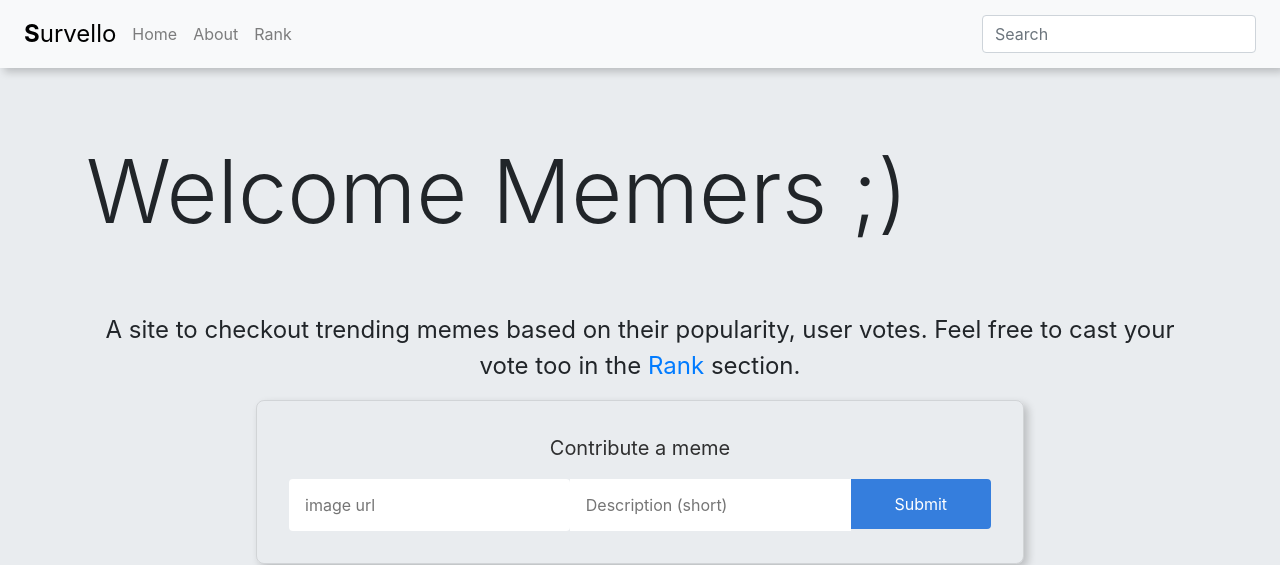
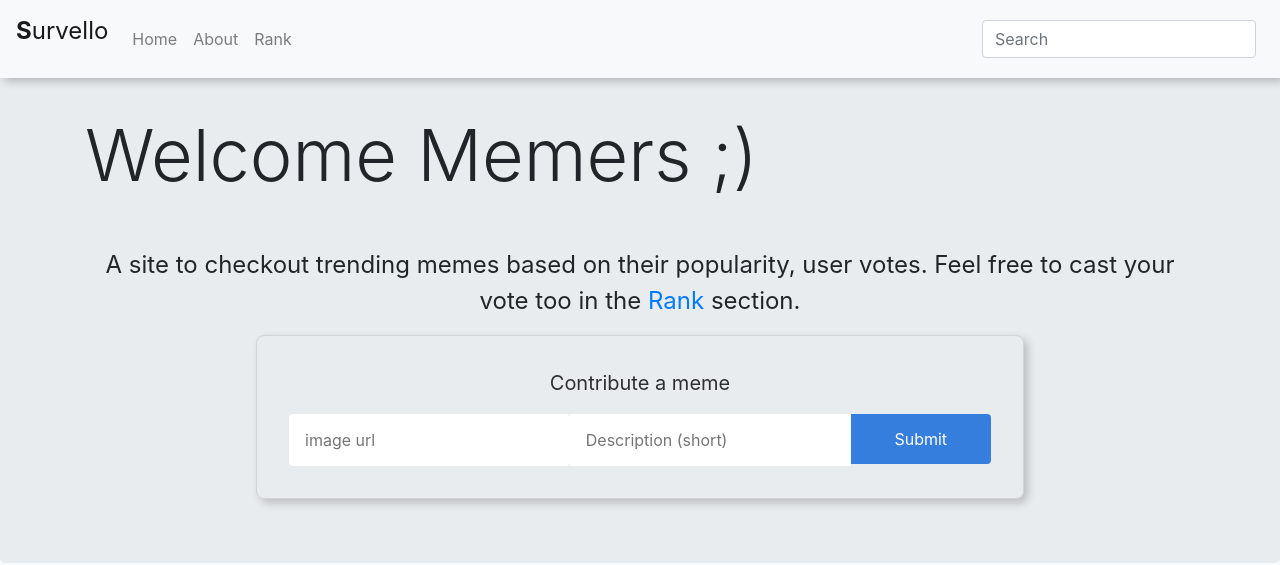
Before and after one commit to bisakhmondal/meme-ranker, a React (Create React App) app: page /#/ in a window 1280 px wide. Shown: the top 565 px of the page. Built offline with nearby package versions, Linux system fonts and the light colour scheme; no server answers.

Commit message:
corona sucked

```diff
--- a/public/index.html
+++ b/public/index.html
@@ -3,7 +3,7 @@
   <head>
     <meta charset="utf-8" />
     <link rel="icon" href="%PUBLIC_URL%/favicon.ico" />
-    <meta name="viewport" content="width=device-width, initial-scale=0.9" />
+    <meta name="viewport" content="width=device-width, initial-scale=1.0" />
     <meta name="theme-color" content="#000000" />
     <meta
       name="description"
--- a/src/components/jumbo.js
+++ b/src/components/jumbo.js
@@ -28,8 +28,8 @@ const Hero=()=>{
   }
   return (
         <div class="jumbotron">
-        <div class="container pa2">
-          <h1 class="display-2 pa2">{`Welcome Memers ;)`}</h1>
+        <div class="container">
+          <h1 class="display-3">{`Welcome Memers ;)`}</h1>
           <p className='f3 tc'>A site to checkout trending memes based on their popularity, user votes. Feel free to cast your vote too in the <Link to='/ranking'>Rank</Link> section.</p>
           <div class="pa0-l">
   <div class="bg-animate shadow-5 center mw7  pa4 br3-ns ba b--black-10">
--- a/src/components/navigation.js
+++ b/src/components/navigation.js
@@ -5,16 +5,15 @@ import { Link } from "react-router-dom";
 const Navigation=({sip})=>{
 
     return(
-        <div className="navbar navbar-expand-lg fixed-top navbar-light bg-light shadow-5">
-           <button className="navbar-toggler" type="button" data-toggle="collapse" data-target="#navbarTogglerDemo03" aria-controls="navbarTogglerDemo03" aria-expanded="false" aria-label="Toggle navigation">
+        <div className="navbar navbar-expand-lg navbar-light bg-light fixed-top shadow-5">
+          <Link style={{ textDecoration: 'none' }} to='/' ><p className=" navbar-brand f3" ><b>S</b>urvello</p></Link>
+           <button className="navbar-toggler" type="button" data-toggle="collapse" data-target="#navbarTogglerDemo02" aria-controls="navbarTogglerDemo02" aria-expanded="false" aria-label="Toggle navigation">
             <span className="navbar-toggler-icon"></span>
           </button>
-          <Link style={{ textDecoration: 'none' }} to='/' ><p className=" ffff nav-link pa2 f3 black" ><b>S</b>urvello</p></Link>
-
-         <div className="collapse navbar-collapse" id="navbarTogglerDemo03">
+         <div className="collapse navbar-collapse" id="navbarTogglerDemo02">
              <ul className="navbar-nav mr-auto mt-2 mt-lg-0">
              <li className="nav-item active">
-              <Link style={{ textDecoration: 'none' }} to='/' > <p className="nav-link dim">Home <span className="sr-only">(current)</span> </p></Link>
+              <Link style={{ textDecoration: 'none' }} to='/' > <p className="nav-link">Home <span className="sr-only">(current)</span> </p></Link>
               </li>
               <li className="nav-item">
               <Link style={{ textDecoration: 'none' }} to='/about' > <p className="nav-link">About</p></Link>
@@ -24,7 +23,7 @@ const Navigation=({sip})=>{
               </li>
 
             </ul>
-            <div className="form-inline my-2 my-lg-0 pa0">
+            <div className="form-inline my-2 my-lg-0">
               <input className="form-control mr-sm-2" type="search" placeholder="Search" aria-label="Search" onChange={e=>sip(e.target.value)} />
             </div>
           </div>
```
